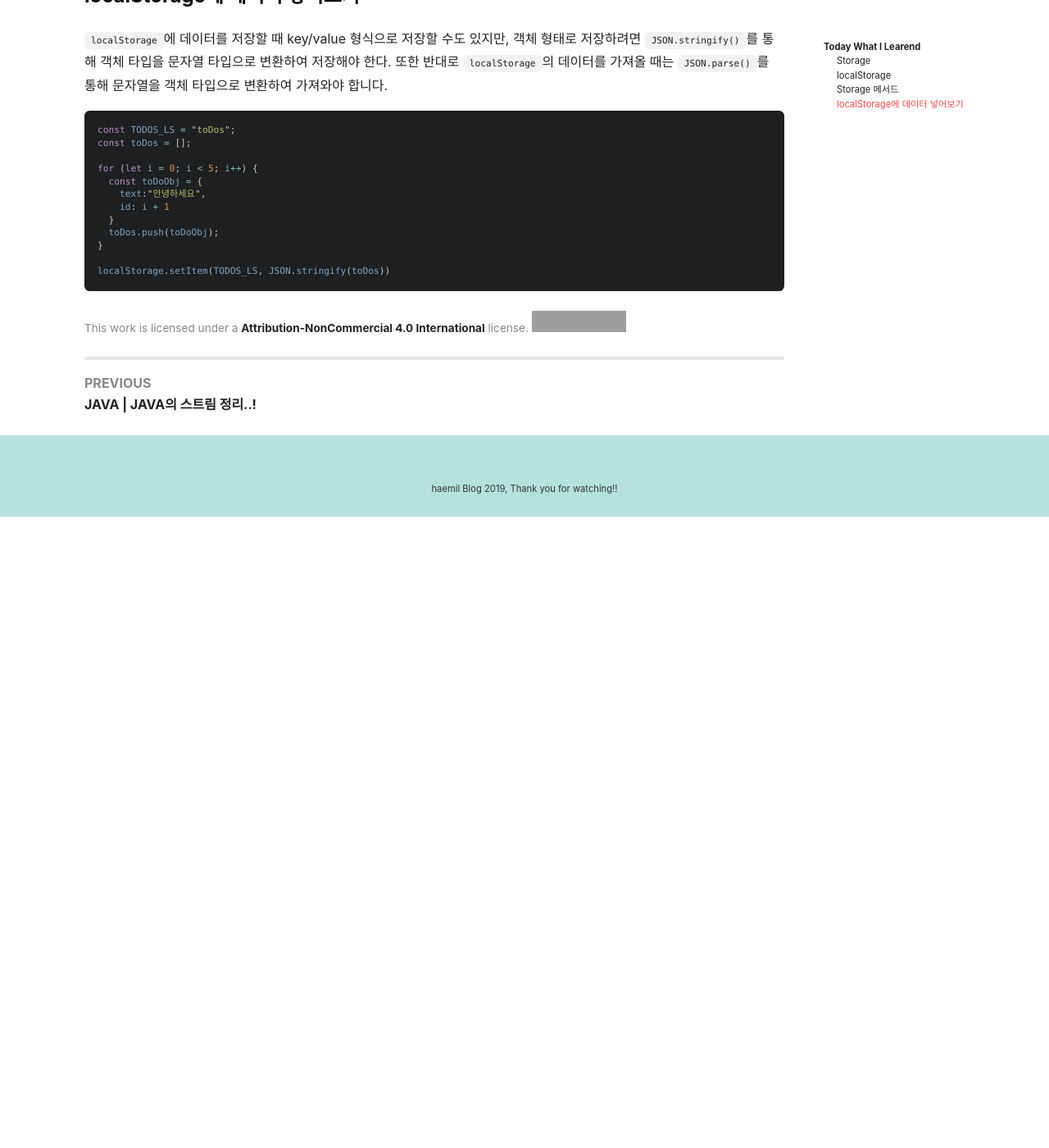
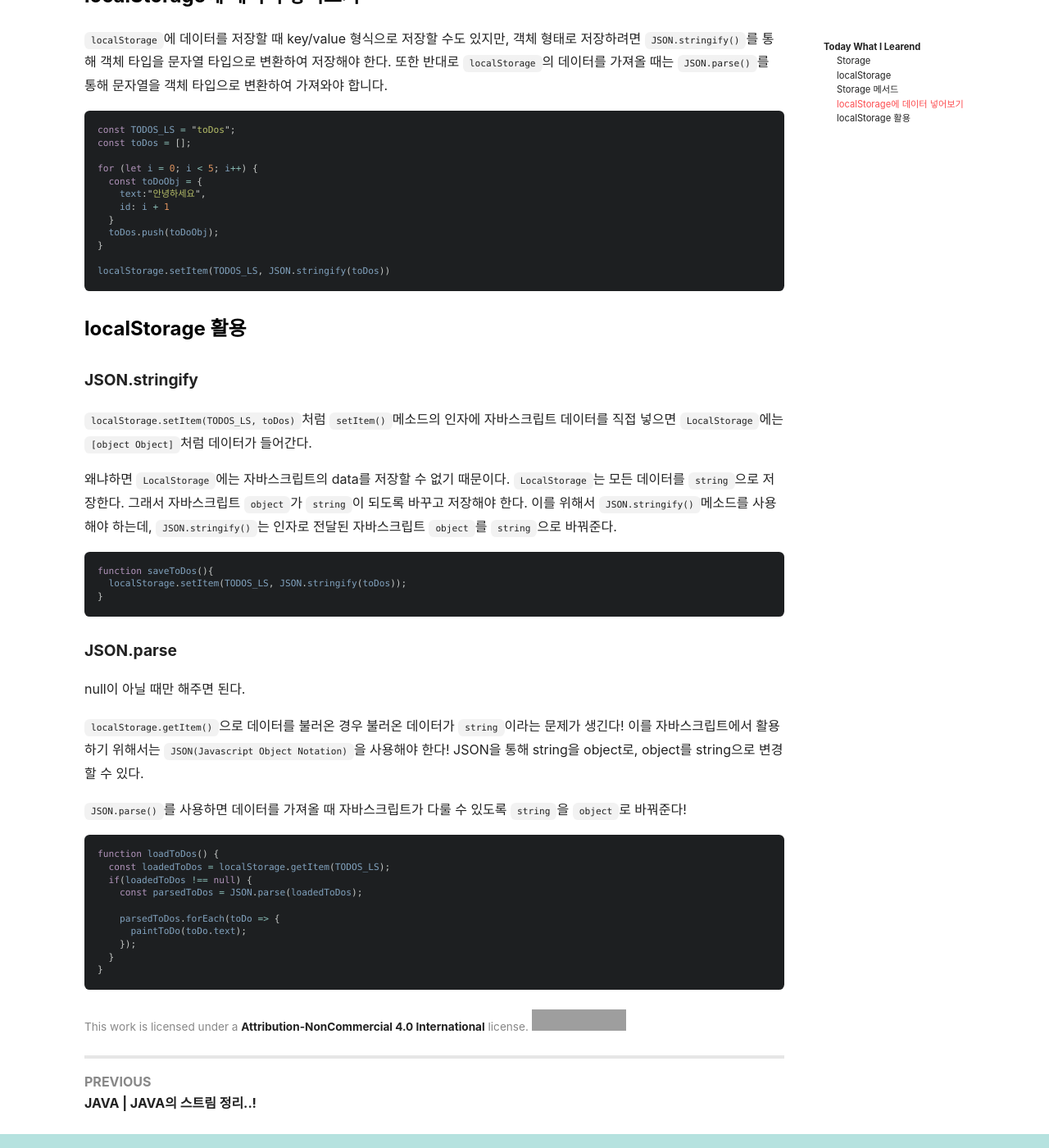
Before and after one commit to mchaemil/mchaemil.github.io, a Jekyll site: the page built from _posts/2020-01-29-HTML-localStorage.md, in a window 1280 px wide and 1400 px high, scrolled down 1622 px. Shown: the whole window at 82% size. Built offline with Jekyll 4.4.1, drawn with Linux system fonts in a browser that asks for light colours; nearby versions of some CDN libraries; comment, search, counter and statistics services are not loaded; before the commit the page ends 2252 px from its top, so only the background shows below that; grey boxes are pictures that could not be loaded.

Commit message:
update post

````diff
--- a/_posts/2020-01-29-HTML-localStorage.md
+++ b/_posts/2020-01-29-HTML-localStorage.md
@@ -61,3 +61,40 @@ for (let i = 0; i < 5; i++) {
 
 localStorage.setItem(TODOS_LS, JSON.stringify(toDos))
 ```
+
+
+### localStorage 활용
+
+#### JSON.stringify
+
+`localStorage.setItem(TODOS_LS, toDos)`처럼 `setItem()`메소드의 인자에 자바스크립트 데이터를 직접 넣으면 `LocalStorage`에는 `[object Object]`처럼 데이터가 들어간다.
+
+왜냐하면 `LocalStorage`에는 자바스크립트의 data를 저장할 수 없기 때문이다. `LocalStorage`는 모든 데이터를 `string`으로 저장한다. 그래서 자바스크립트 `object`가 `string`이 되도록 바꾸고 저장해야 한다. 이를 위해서 `JSON.stringify()`메소드를 사용해야 하는데, `JSON.stringify()`는 인자로 전달된 자바스크립트 `object`를 `string`으로 바꿔준다.
+
+```javascript
+function saveToDos(){
+  localStorage.setItem(TODOS_LS, JSON.stringify(toDos));
+}
+```
+
+#### JSON.parse
+
+null이 아닐 때만 해주면 된다.
+
+`localStorage.getItem()`으로 데이터를 불러온 경우 불러온 데이터가 `string`이라는 문제가 생긴다! 이를 자바스크립트에서 활용하기 위해서는 `JSON(Javascript Object Notation)`을 사용해야 한다! JSON을 통해 string을 object로, object를 string으로 변경할 수 있다.
+
+`JSON.parse()`를 사용하면 데이터를 가져올 때 자바스크립트가 다룰 수 있도록 `string`을 `object`로 바꿔준다!
+
+
+```javascript
+function loadToDos() {
+  const loadedToDos = localStorage.getItem(TODOS_LS);
+  if(loadedToDos !== null) {
+    const parsedToDos = JSON.parse(loadedToDos);
+
+    parsedToDos.forEach(toDo => {
+      paintToDo(toDo.text);
+    });
+  }
+}
+```
````
